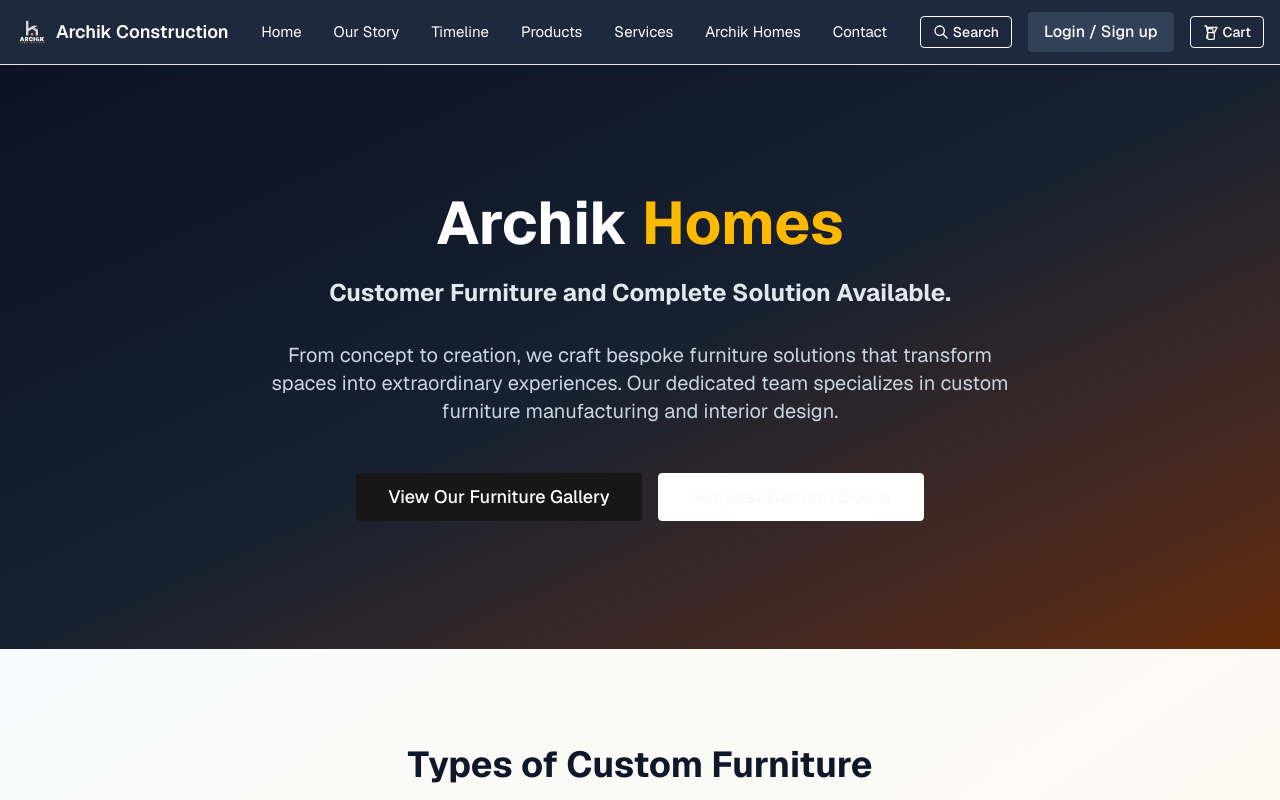
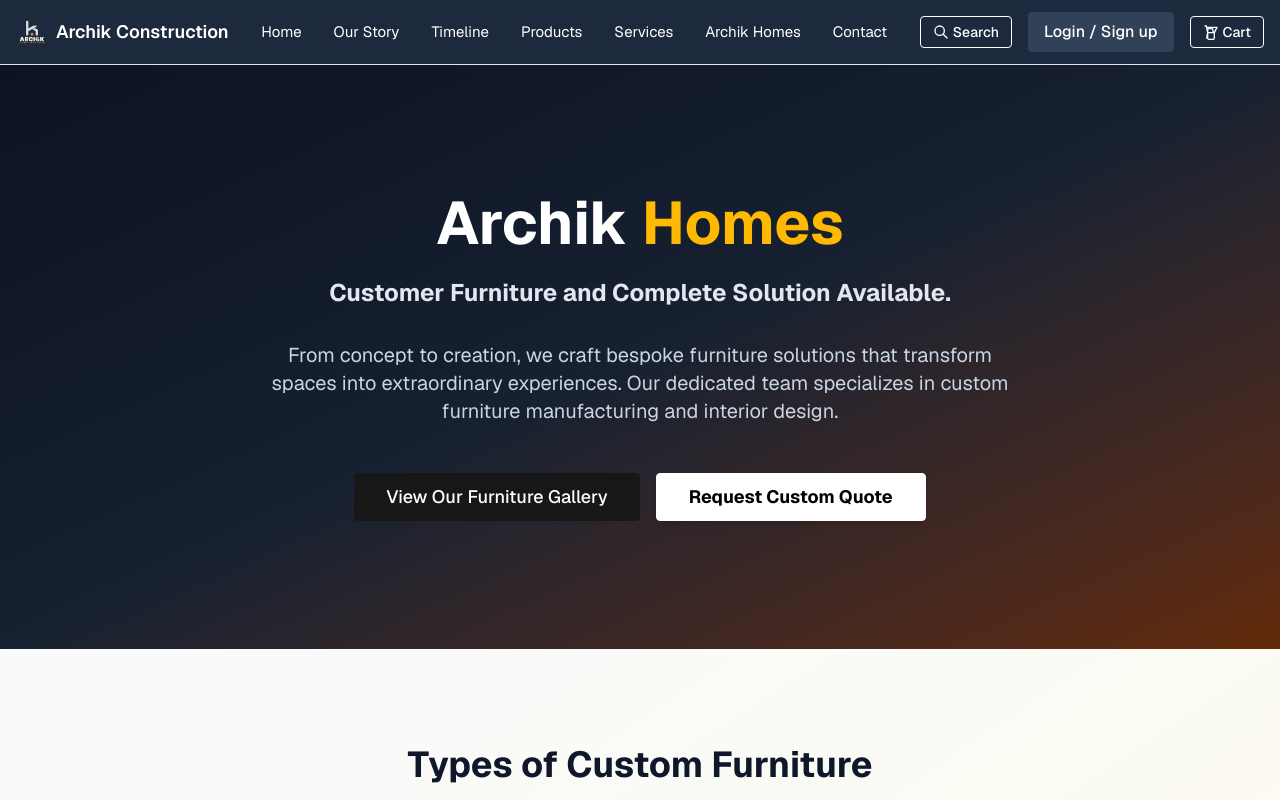
Before and after one commit to Pallabikar/archik-construction, a Next.js app: page /archik-homes in a window 1280 px wide. Shown: the top 800 px of the page. Built offline with nearby package versions, Linux system fonts and the light colour scheme.

Commit message:
Enforce permanent black text on Request Custom Quote button with inline styles

```diff
--- a/src/app/archik-homes/page.jsx
+++ b/src/app/archik-homes/page.jsx
@@ -82,10 +82,14 @@ export default function ArchikHomesPage() {
                   View Our Furniture Gallery
                 </Button>
               </Link>
-              <Link href="/contact">
-                <Button size="lg" className="bg-white text-black hover:bg-slate-100 hover:text-black border border-white px-8 py-3 font-semibold">
+              <Link href="/contact" className="inline-block">
+                <button
+                  type="button"
+                  className="inline-flex items-center justify-center h-12 px-8 py-3 text-lg font-bold rounded border border-white transition-colors cursor-pointer shadow-md"
+                  style={{ color: '#000000', backgroundColor: '#ffffff', opacity: 1 }}
+                >
                   Request Custom Quote
-                </Button>
+                </button>
               </Link>
             </div>
           </div>
```
